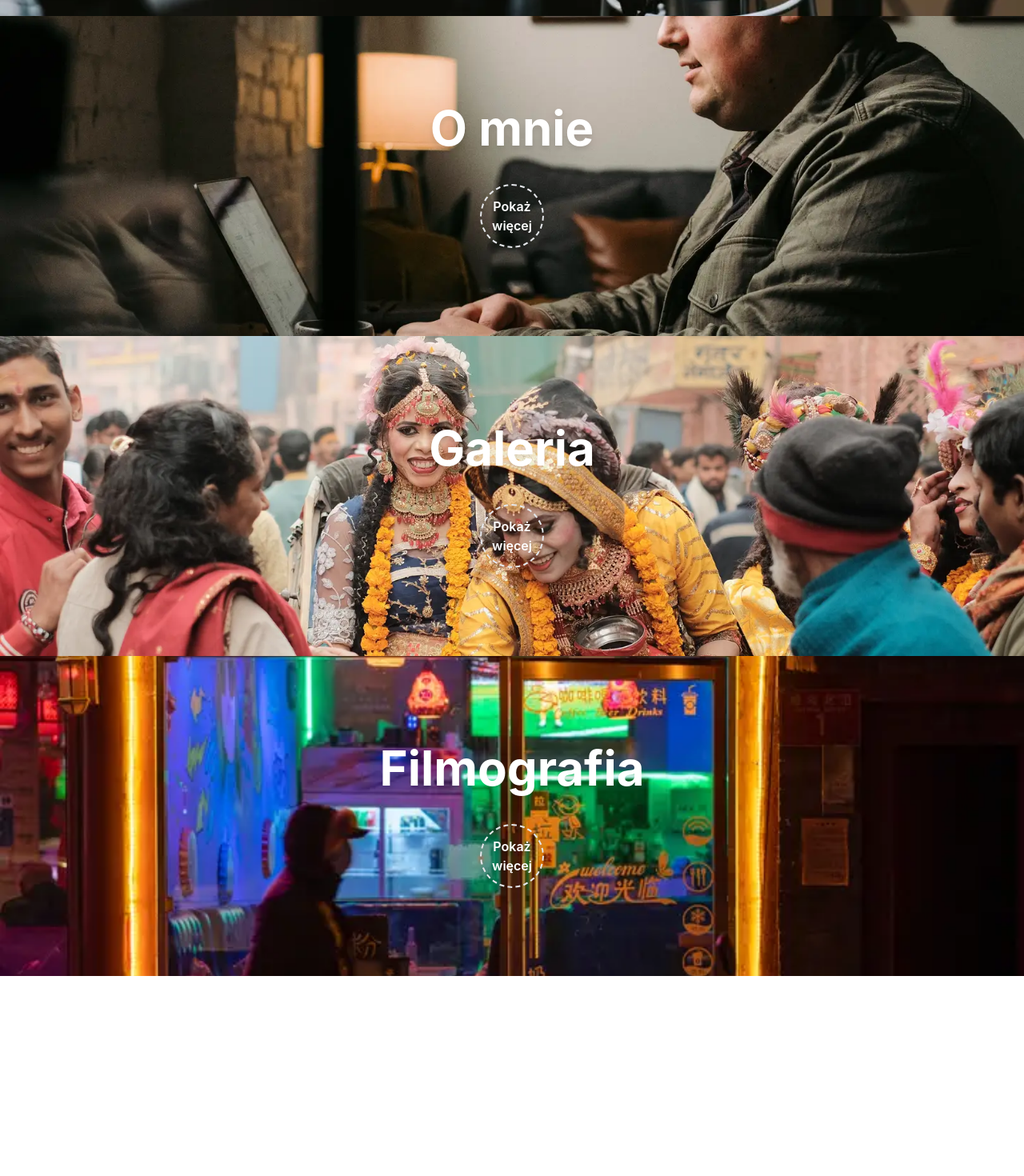
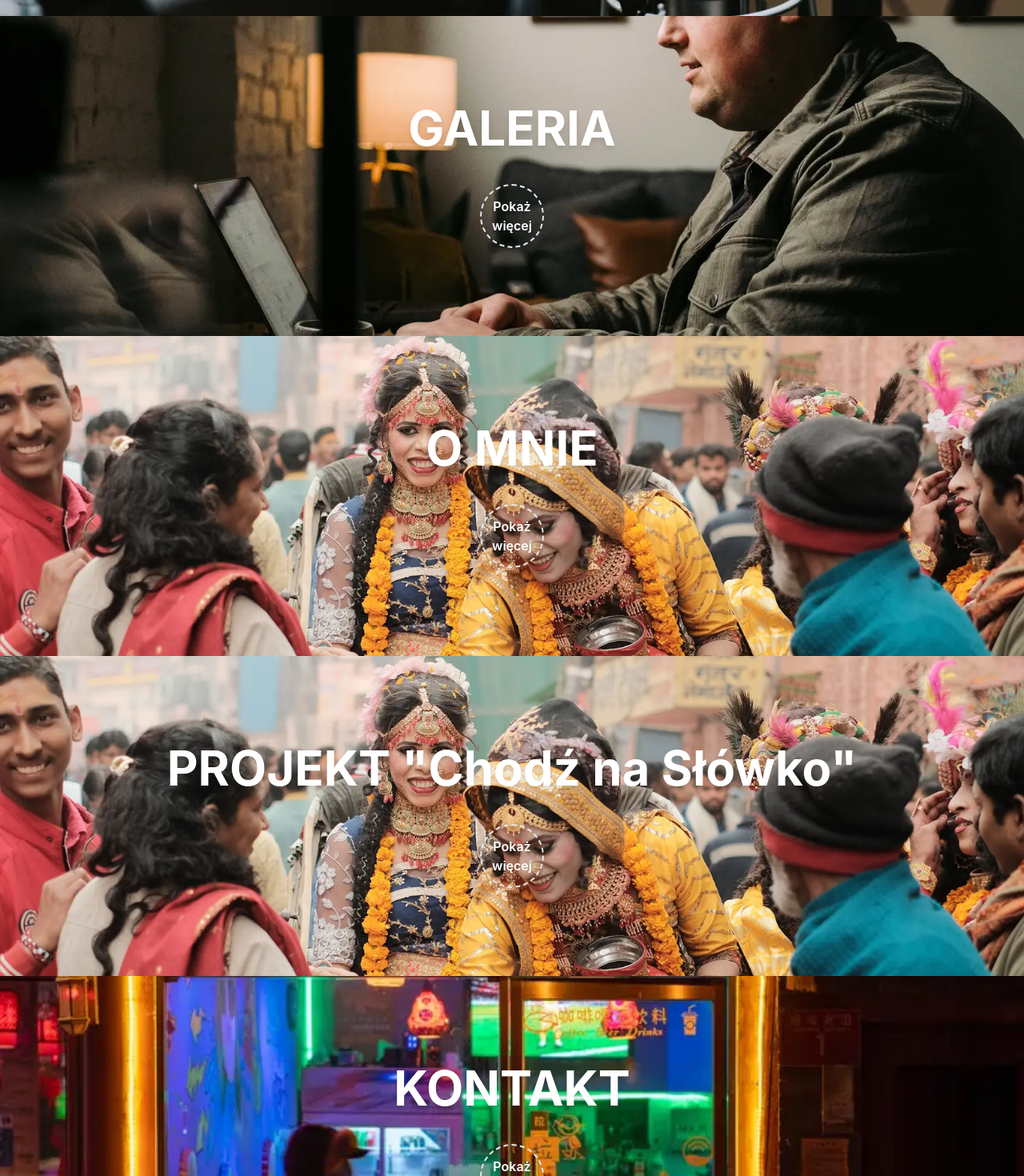
Before and after one commit to mdziedzinski/actors-portfolio, a React (Create React App) app: page / in a window 1280 px wide. Shown: the part 1180-2650 px from the top of the page at 80% size. Before the commit the page ends 2400 px from the top, so only its background shows below. Built offline with nearby package versions, Linux system fonts and the light colour scheme.

Commit message:
inner styling

```diff
--- a/src/components/Main.tsx
+++ b/src/components/Main.tsx
@@ -89,22 +89,27 @@ const Main = () => {
           </div>
           <h3 className="text-3xl m-4 text-center ">Role dubbingowe</h3>
           <a
-            className="block text-center hover:text-sky-500"
+            className="block text-center hover:text-sky-500 m-3"
             href="https://dubbingpedia.pl/wiki/Grzegorz_Borowski"
           >
-            Zobacz moje role na Dubbingopedia
+            ▸Zobacz moje role na Dubbingopedia
           </a>
           <a
-            className="block text-center hover:text-sky-500"
+            className="block text-center hover:text-sky-500 m-3"
             href="https://www.filmweb.pl/person/Grzegorz+Borowski-259387"
           >
-            Zobacz moje role na Filmweb
+            ▸Zobacz moje role na Filmweb
           </a>
         </div>
       </Article>
-      <Article id="2" className={heroClass2} title="O mnie"></Article>
-      <Article id="3" className={heroClass3} title="Galeria"></Article>
-      <Article id="4" className={heroClass4} title="Filmografia"></Article>
+      <Article id="2" className={heroClass2} title="GALERIA"></Article>
+      <Article id="3" className={heroClass3} title="O MNIE"></Article>
+      <Article
+        id="3"
+        className={heroClass3}
+        title='PROJEKT "Chodź na Słówko"'
+      ></Article>
+      <Article id="4" className={heroClass4} title="KONTAKT"></Article>
     </main>
   );
 };
```
